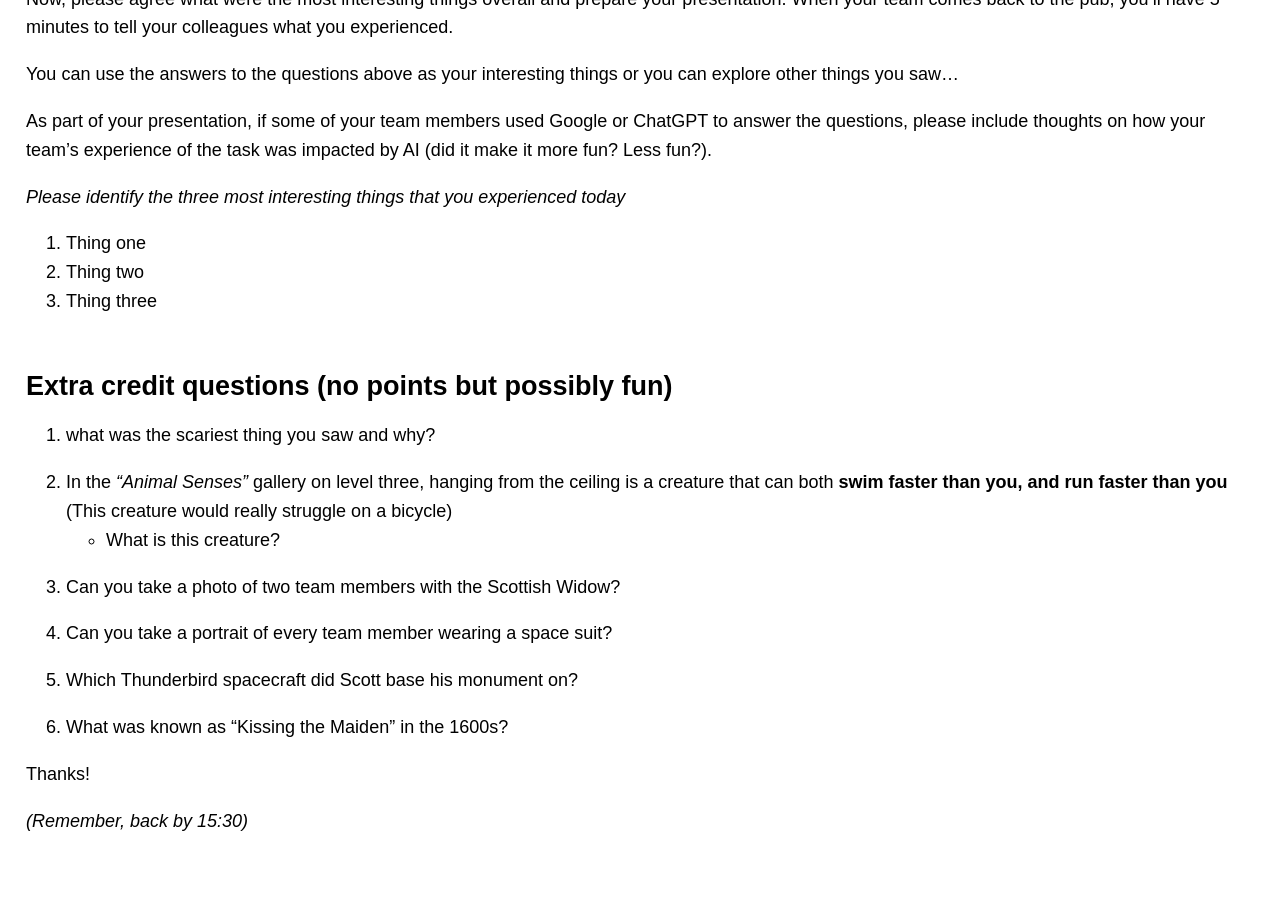
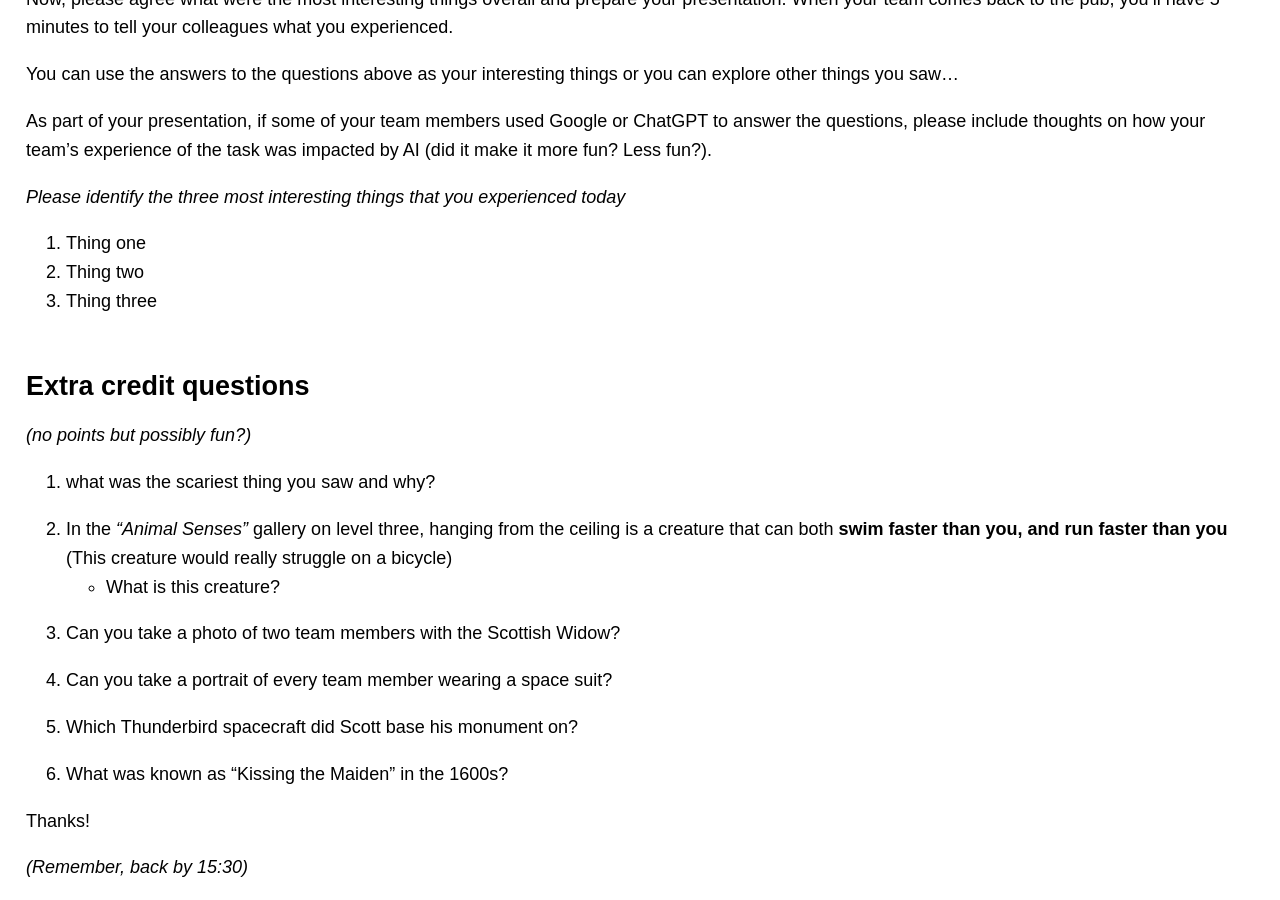
Before and after one commit to lrdj/humansystems.io, a Jekyll site: the page built from XD/index.md, in a window 1280 px wide and 900 px high, scrolled down 3441 px. Built offline with Jekyll 4.4.1, drawn with Linux system fonts in a browser that asks for light colours; before the commit the page ends 4294 px from its top, so only the background shows below that.

```diff
--- a/XD/index.md
+++ b/XD/index.md
@@ -112,7 +112,8 @@ _Please identify the three most interesting things that you experienced today_
   3. Thing three
 
 
-## Extra credit questions (no points but possibly fun)
+## Extra credit questions
+_(no points but possibly fun?)_
 
 1. what was the scariest thing you saw and why?
 
```
